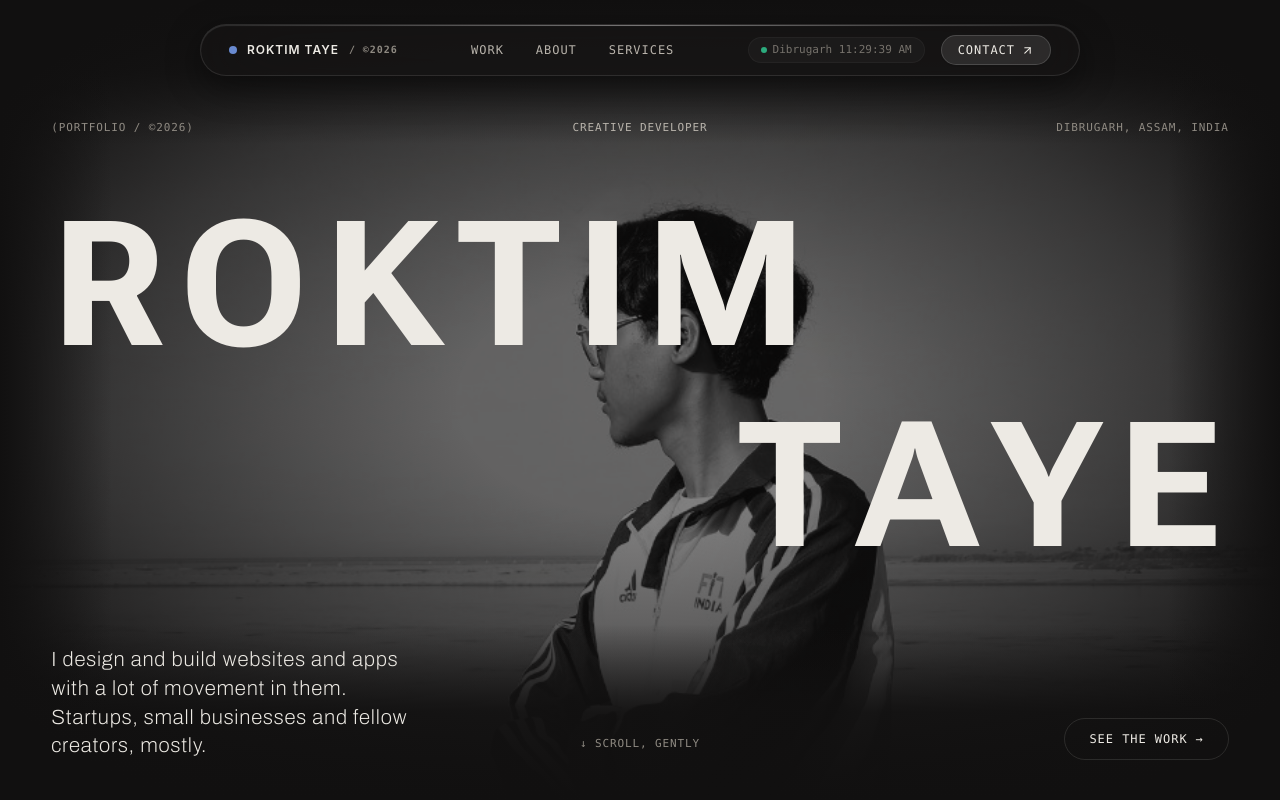
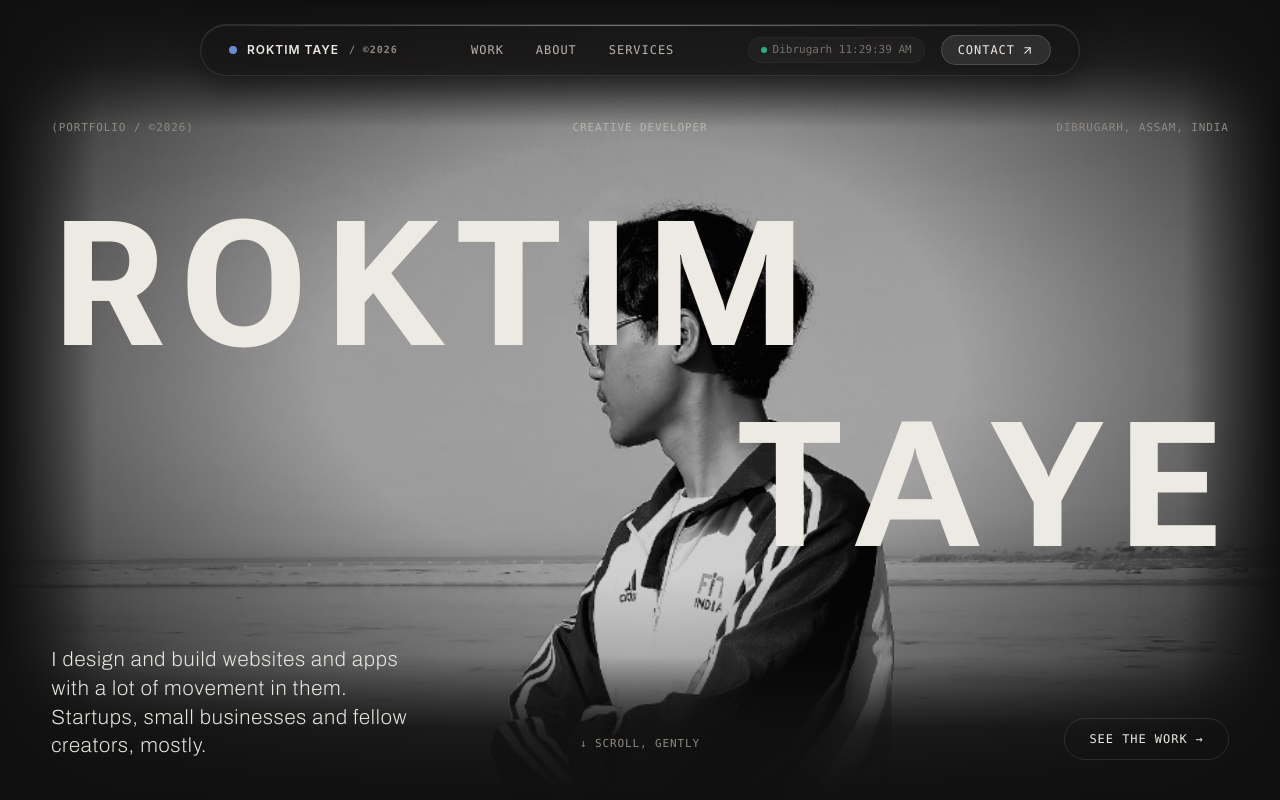
Before and after one commit to RoktimTaye/Roktim-Taye, a Next.js app: page / in a window 1280 px wide. Shown: the top 800 px of the page. Built offline with nearby package versions, Linux system fonts and the light colour scheme.

Commit message:
Replace hero image with lossless original photo and enhance fidelity blending

```diff
--- a/src/components/sections/Hero.tsx
+++ b/src/components/sections/Hero.tsx
@@ -17,11 +17,11 @@ export default function Hero() {
 
       {/* Background Image Layer (z-0: in front of bg color, behind text z-10) */}
       <div className="absolute inset-0 z-0 pointer-events-none overflow-hidden">
-        {/* Fullcover Photo */}
+        {/* Fullcover Photo - High Fidelity */}
         <img
           src="/images/hero-bg.jpg"
-          alt="Roktim Taye Background"
-          className="w-full h-full object-cover object-[center_35%] opacity-40 md:opacity-50 brightness-95 contrast-110"
+          alt="Roktim Taye"
+          className="w-full h-full object-cover object-[center_38%] opacity-70 md:opacity-80 contrast-[1.05]"
         />
 
         {/* Radial Vignette to darken corners and blend edges seamlessly */}
@@ -29,19 +29,19 @@ export default function Hero() {
           className="absolute inset-0 pointer-events-none"
           style={{
             background:
-              "radial-gradient(ellipse at 50% 50%, transparent 20%, rgba(17,16,16,0.55) 60%, #111010 88%)",
+              "radial-gradient(ellipse at 50% 45%, transparent 35%, rgba(17,16,16,0.5) 68%, #111010 92%)",
           }}
         />
 
         {/* Top Edge Blend into Header */}
-        <div className="absolute inset-x-0 top-0 h-36 bg-gradient-to-b from-[#111010] via-[#111010]/80 to-transparent pointer-events-none" />
+        <div className="absolute inset-x-0 top-0 h-32 bg-gradient-to-b from-[#111010] via-[#111010]/75 to-transparent pointer-events-none" />
 
         {/* Bottom Edge Blend into Divider & Content */}
-        <div className="absolute inset-x-0 bottom-0 h-44 bg-gradient-to-t from-[#111010] via-[#111010]/90 to-transparent pointer-events-none" />
+        <div className="absolute inset-x-0 bottom-0 h-36 bg-gradient-to-t from-[#111010] via-[#111010]/85 to-transparent pointer-events-none" />
 
         {/* Left & Right Edge Blends */}
-        <div className="absolute inset-y-0 left-0 w-28 bg-gradient-to-r from-[#111010] to-transparent pointer-events-none" />
-        <div className="absolute inset-y-0 right-0 w-28 bg-gradient-to-l from-[#111010] to-transparent pointer-events-none" />
+        <div className="absolute inset-y-0 left-0 w-24 bg-gradient-to-r from-[#111010] to-transparent pointer-events-none" />
+        <div className="absolute inset-y-0 right-0 w-24 bg-gradient-to-l from-[#111010] to-transparent pointer-events-none" />
       </div>
 
       {/* Top Eyebrow Metadata Grid (relative z-10) */}
```
Also changed, not shown: public/images/hero-bg.jpg.
